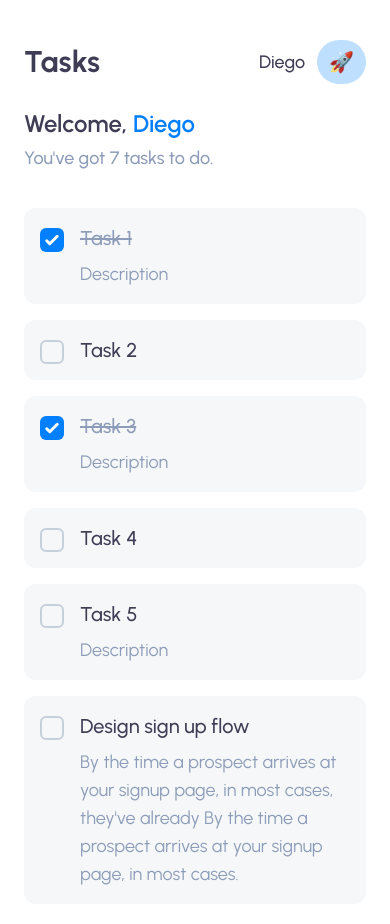
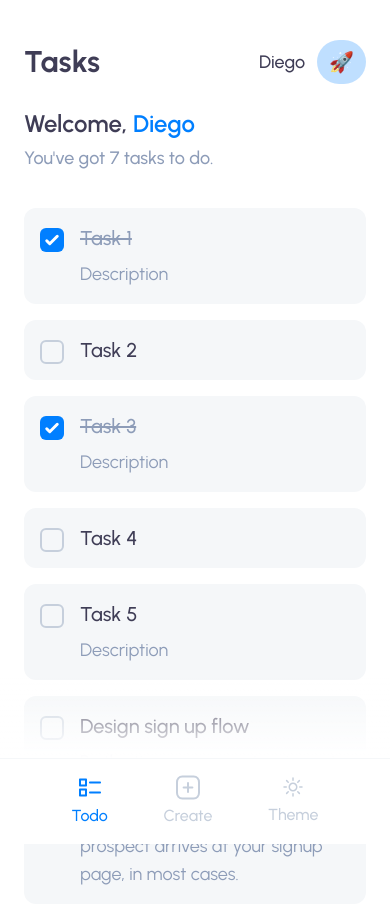
Before and after one commit to diieggo/tasks-app, a React (Create React App) app: page / in a window 390 px wide. Shown: the top 924 px of the page. Built offline with nearby package versions, Linux system fonts and the light colour scheme.

Commit message:
feat: :sparkles: Add mobile tab bar with initial styles
Implemented the mobile tab bar with its initial styles. While the tab bar currently lacks functionalities, future updates will include the necessary features to enhance navigation on mobile devices.

```diff
--- a/public/index.html
+++ b/public/index.html
@@ -1,5 +1,5 @@
 <!doctype html>
-<html lang="en">
+<html lang="en" class="">
   <head>
     <meta charset="utf-8" />
     <link rel="icon" href="%PUBLIC_URL%/favicon.ico" />
--- a/src/App.js
+++ b/src/App.js
@@ -1,5 +1,6 @@
-// import logo from './logo.svg';
 import { TodoList } from "./components/TodoList";
+import { Header } from "./features/Header";
+import { Nav } from "./features/Nav";
 
 const todoList = [
   { title: "Task 1", description: "Description", completed: true },
@@ -15,39 +16,12 @@ const todoList = [
   },
 ];
 
-
-
 function App() {
   return (
-    <div className="App">
-      <header className="w-full flex justify-between items-center mt-10 px-6">
-        <h1 className="text-3xl font-bold text-secondary">Tasks</h1>
-        <div className="flex items-center gap-6">
-          <button className="hidden md:block">
-            <svg
-              width="24"
-              height="24"
-              viewBox="0 0 40 40"
-              fill="none"
-              xmlns="http://www.w3.org/2000/svg"
-            >
-              <path
-                d="M20 5V8.75M30.6067 9.39333L27.955 12.045M35 20H31.25M30.6067 30.6067L27.955 27.955M20 31.25V35M12.045 27.955L9.39333 30.6067M8.75 20H5M12.045 12.045L9.39333 9.39333M26.25 20C26.25 21.6576 25.5915 23.2473 24.4194 24.4194C23.2473 25.5915 21.6576 26.25 20 26.25C18.3424 26.25 16.7527 25.5915 15.5806 24.4194C14.4085 23.2473 13.75 21.6576 13.75 20C13.75 18.3424 14.4085 16.7527 15.5806 15.5806C16.7527 14.4085 18.3424 13.75 20 13.75C21.6576 13.75 23.2473 14.4085 24.4194 15.5806C25.5915 16.7527 26.25 18.3424 26.25 20Z"
-                stroke="#141414"
-                stroke-width="2.5"
-                stroke-linecap="round"
-                stroke-linejoin="round"
-              />
-            </svg>
-          </button>
-          <div className="flex gap-3 items-center">
-            <p className="text-lg font-medium text-secondary">Diego</p>
-            <span className="bg-primary bg-opacity-25 py-2 px-3 rounded-full text-xl">
-              🚀
-            </span>
-          </div>
-        </div>
-      </header>
+    <>
+      <Nav />
+      <div className="App mx-auto mt-10 max-w-[800px] lg:max-w-[1080px]">
+        <Header />
         <section className="w-full px-6 mt-6">
           <h2 className="text-2xl font-semibold text-secondary">
             Welcome, <span className="text-primary">Diego</span>
@@ -58,7 +32,7 @@ function App() {
           {/* todo counter */}
         </section>
         {todoList.length > 0 ? (
-        <section className="w-full px-6 mt-9">
+          <section className="w-full px-6 mt-9 mb-32">
             <div>
               {/*
                   <TodoSearch />
@@ -159,6 +133,7 @@ function App() {
           </section>
         )}
       </div>
+    </>
   );
 }
 
--- a/src/components/TodoItem.js
+++ b/src/components/TodoItem.js
@@ -1,14 +1,9 @@
 function TodoItem({ title, description, completed }) {
-    let todoTitleClass = "text-secondary text-xl font-medium "
-    if (completed) {
-        todoTitleClass = todoTitleClass.concat("line-through text-slateblue")
-    }
-
     return (
       <li className="flex p-4 gap-4 bg-palewhite rounded-xl">
         <input type="checkbox" className="w-6 h-6 mt-[4px] bg-palewhite text-primary border-mutedazure border-2 rounded-md focus:ring-primary" checked={ completed } />
         <div>
-            <h4 className={ todoTitleClass }>{ title }</h4>
+            <h4 className={ `text-secondary text-xl font-medium ${ completed && "line-through text-slateblue" }` }>{ title }</h4>
             {
                 description ? <p className="text-slateblue text-lg font-normal mt-2">{ description }</p> : ""
             }
--- /dev/null
+++ b/src/features/Header.js
@@ -0,0 +1,34 @@
+function Header() {
+  return (
+    <header className="w-full flex justify-between items-center px-6">
+      <h1 className="text-3xl font-bold text-secondary">Tasks</h1>
+      <div className="flex items-center gap-8">
+        <button className="hidden p-2 border-2 border-palewhite rounded-lg md:block">
+          <svg
+            width="24"
+            height="24"
+            viewBox="0 0 40 40"
+            fill="none"
+            xmlns="http://www.w3.org/2000/svg"
+          >
+            <path
+              d="M20 5V8.75M30.6067 9.39333L27.955 12.045M35 20H31.25M30.6067 30.6067L27.955 27.955M20 31.25V35M12.045 27.955L9.39333 30.6067M8.75 20H5M12.045 12.045L9.39333 9.39333M26.25 20C26.25 21.6576 25.5915 23.2473 24.4194 24.4194C23.2473 25.5915 21.6576 26.25 20 26.25C18.3424 26.25 16.7527 25.5915 15.5806 24.4194C14.4085 23.2473 13.75 21.6576 13.75 20C13.75 18.3424 14.4085 16.7527 15.5806 15.5806C16.7527 14.4085 18.3424 13.75 20 13.75C21.6576 13.75 23.2473 14.4085 24.4194 15.5806C25.5915 16.7527 26.25 18.3424 26.25 20Z"
+              stroke="#007FFF"
+              stroke-width="2.5"
+              stroke-linecap="round"
+              stroke-linejoin="round"
+            />
+          </svg>
+        </button>
+        <div className="flex gap-3 items-center">
+          <p className="text-lg font-medium text-secondary">Diego</p>
+          <span className="bg-primary bg-opacity-25 py-2 px-3 rounded-full text-xl">
+            🚀
+          </span>
+        </div>
+      </div>
+    </header>
+  );
+}
+
+export { Header };
--- /dev/null
+++ b/src/features/Nav.js
@@ -0,0 +1,100 @@
+function Nav() {
+  return (
+    <>
+      <nav className="nav-mobile w-full p-4 fixed z-20 bottom-0 flex justify-evenly bg-white border-t border-palewhite md:hidden">
+        <li className="list-none">
+          <button className="flex flex-col items-center">
+            <svg
+              width="24"
+              height="25"
+              viewBox="0 0 24 25"
+              fill="none"
+              xmlns="http://www.w3.org/2000/svg"
+            >
+              <path
+                d="M2 11.5H8C8.26522 11.5 8.51957 11.3946 8.70711 11.2071C8.89464 11.0196 9 10.7652 9 10.5V4.5C9 4.23478 8.89464 3.98043 8.70711 3.79289C8.51957 3.60536 8.26522 3.5 8 3.5H2C1.73478 3.5 1.48043 3.60536 1.29289 3.79289C1.10536 3.98043 1 4.23478 1 4.5V10.5C1 10.7652 1.10536 11.0196 1.29289 11.2071C1.48043 11.3946 1.73478 11.5 2 11.5ZM3 5.5H7V9.5H3V5.5ZM8 21.5C8.26522 21.5 8.51957 21.3946 8.70711 21.2071C8.89464 21.0196 9 20.7652 9 20.5V14.5C9 14.2348 8.89464 13.9804 8.70711 13.7929C8.51957 13.6054 8.26522 13.5 8 13.5H2C1.73478 13.5 1.48043 13.6054 1.29289 13.7929C1.10536 13.9804 1 14.2348 1 14.5V20.5C1 20.7652 1.10536 21.0196 1.29289 21.2071C1.48043 21.3946 1.73478 21.5 2 21.5H8ZM3 15.5H7V19.5H3V15.5ZM23 7.5C23 7.76522 22.8946 8.01957 22.7071 8.20711C22.5196 8.39464 22.2652 8.5 22 8.5H12C11.7348 8.5 11.4804 8.39464 11.2929 8.20711C11.1054 8.01957 11 7.76522 11 7.5C11 7.23478 11.1054 6.98043 11.2929 6.79289C11.4804 6.60536 11.7348 6.5 12 6.5H22C22.2652 6.5 22.5196 6.60536 22.7071 6.79289C22.8946 6.98043 23 7.23478 23 7.5ZM23 17.5C23 17.7652 22.8946 18.0196 22.7071 18.2071C22.5196 18.3946 22.2652 18.5 22 18.5H12C11.7348 18.5 11.4804 18.3946 11.2929 18.2071C11.1054 18.0196 11 17.7652 11 17.5C11 17.2348 11.1054 16.9804 11.2929 16.7929C11.4804 16.6054 11.7348 16.5 12 16.5H22C22.2652 16.5 22.5196 16.6054 22.7071 16.7929C22.8946 16.9804 23 17.2348 23 17.5Z"
+                fill="#007FFF"
+              />
+            </svg>
+            <p className="text-primary font-medium mt-1">Todo</p>
+          </button>
+        </li>
+        <li className="list-none">
+          <button className="flex flex-col items-center">
+            <svg
+              width="24"
+              height="25"
+              viewBox="0 0 24 25"
+              fill="none"
+              xmlns="http://www.w3.org/2000/svg"
+            >
+              <path
+                d="M6.37714 1.5H17.6229C19.3416 1.5 20.66 2.09961 21.5538 3.05962C22.4551 4.02771 23 5.44472 23 7.20219V17.7978C23 19.5553 22.4551 20.9723 21.5538 21.9404C20.66 22.9004 19.3416 23.5 17.6229 23.5H6.37714C4.65841 23.5 3.33997 22.9004 2.44619 21.9404C1.54489 20.9723 1 19.5553 1 17.7978V7.20219C1 5.44595 1.54702 4.02877 2.45004 3.06009C3.34579 2.09921 4.66476 1.5 6.37714 1.5Z"
+                stroke="#C6CFDC"
+                stroke-width="2"
+                stroke-linecap="round"
+                stroke-linejoin="round"
+              />
+              <path
+                d="M12.0001 8.09277V16.8844"
+                stroke="#C6CFDC"
+                stroke-width="2"
+                stroke-linecap="round"
+                stroke-linejoin="round"
+              />
+              <path
+                d="M16.3999 12.4886H7.59985"
+                stroke="#C6CFDC"
+                stroke-width="2"
+                stroke-linecap="round"
+                stroke-linejoin="round"
+              />
+            </svg>
+            <p className="text-mutedazure font-medium mt-1">Create</p>
+          </button>
+        </li>
+        <li className="list-none">
+          <button className="flex flex-col items-center">
+            <svg
+              width="24"
+              height="24"
+              viewBox="0 0 40 40"
+              fill="none"
+              className="block dark:hidden"
+              xmlns="http://www.w3.org/2000/svg"
+            >
+              <path
+                d="M20 5V8.75M30.6067 9.39333L27.955 12.045M35 20H31.25M30.6067 30.6067L27.955 27.955M20 31.25V35M12.045 27.955L9.39333 30.6067M8.75 20H5M12.045 12.045L9.39333 9.39333M26.25 20C26.25 21.6576 25.5915 23.2473 24.4194 24.4194C23.2473 25.5915 21.6576 26.25 20 26.25C18.3424 26.25 16.7527 25.5915 15.5806 24.4194C14.4085 23.2473 13.75 21.6576 13.75 20C13.75 18.3424 14.4085 16.7527 15.5806 15.5806C16.7527 14.4085 18.3424 13.75 20 13.75C21.6576 13.75 23.2473 14.4085 24.4194 15.5806C25.5915 16.7527 26.25 18.3424 26.25 20Z"
+                stroke="#C6CFDC"
+                stroke-width="2.5"
+                stroke-linecap="round"
+                stroke-linejoin="round"
+              />
+            </svg>
+            <svg
+              width="24"
+              height="24"
+              viewBox="0 0 40 40"
+              fill="none"
+              className="hidden dark:block"
+              xmlns="http://www.w3.org/2000/svg"
+            >
+              <path
+                d="M36.2533 25.0032C34.2721 25.829 32.1464 26.2527 30 26.2499C25.6902 26.2499 21.557 24.5379 18.5095 21.4904C15.462 18.4429 13.75 14.3097 13.75 9.99992C13.75 7.78325 14.1933 5.67158 14.9967 3.74658C12.0358 4.98177 9.50661 7.0655 7.72771 9.73534C5.94881 12.4052 4.99973 15.5417 5 18.7499C5 23.0597 6.71205 27.1929 9.75952 30.2404C12.807 33.2879 16.9402 34.9999 21.25 34.9999C24.4582 35.0002 27.5947 34.0511 30.2646 32.2722C32.9344 30.4933 35.0181 27.9641 36.2533 25.0032Z"
+                stroke="#C6CFDC"
+                stroke-width="2.5"
+                stroke-linecap="round"
+                stroke-linejoin="round"
+              />
+            </svg>
+
+            <p className="text-mutedazure font-medium mt-1">Theme</p>
+          </button>
+        </li>
+      </nav>
+      <span className="w-full h-20 bg-gradient-to-t from-white fixed bottom-[86px] md:bottom-0 md:h-32"></span>
+    </>
+  );
+}
+
+export { Nav };
--- a/tailwind.config.js
+++ b/tailwind.config.js
@@ -3,6 +3,7 @@ module.exports = {
   content: [
     "./src/**/*.{html,js,jsx,ts,tsx}",
   ],
+  darkMode: "class",
   theme: {
     extend: {
       fontFamily: {
```
Also changed, not shown: src/components/TodoSearch.js (added), src/logo.svg (deleted). Lines whose indentation alone changed are shown as unchanged.
